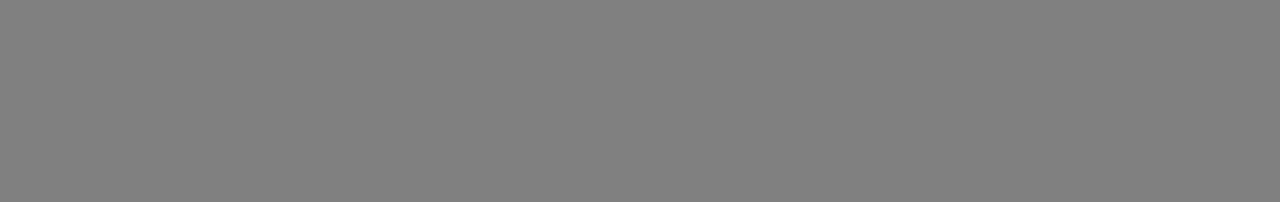
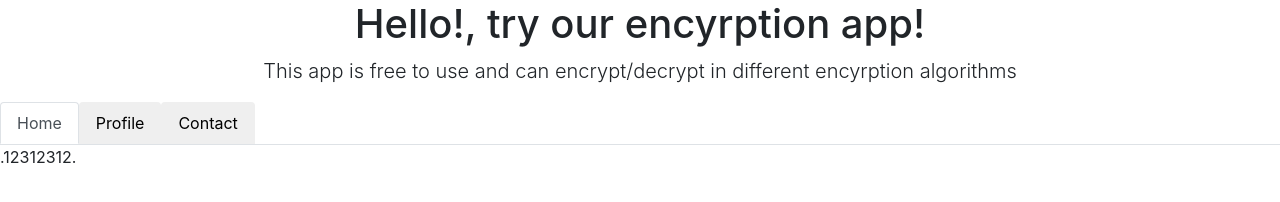
Before and after one commit to mJeylanii/EncryptoJS, a plain HTML site: page index.html in a window 1280 px wide. Drawn offline with nearby package versions, Linux system fonts and the light colour scheme.

Commit message:
Tabbed menu
Added boostrap jsdelivr link and created tabbed menu

```diff
--- a/index.html
+++ b/index.html
@@ -7,10 +7,37 @@
     <meta name="viewport" content="width=device-width, initial-scale=1.0">
     <title>Encrypto</title>
     <link rel="stylesheet" href="styles/main.css">
+    <link rel="stylesheet" href="https://cdn.jsdelivr.net/npm/bootstrap@4.0.0/dist/css/bootstrap.min.css"
+        integrity="sha384-Gn5384xqQ1aoWXA+058RXPxPg6fy4IWvTNh0E263XmFcJlSAwiGgFAW/dAiS6JXm" crossorigin="anonymous">
+
 </head>
 
 <body>
 
+    <h1 class="display-5 text-center">Hello!, try our encyrption app!</h1>
+    <p class="lead text-center">This app is free to use and can encrypt/decrypt in different encyrption algorithms</p>
+
+    <nav>
+        <div class="nav nav-tabs" id="nav-tab" role="tablist">
+            <button class="nav-link active" id="nav-home-tab" data-bs-toggle="tab" data-bs-target="#nav-home"
+                type="button" role="tab" aria-controls="nav-home" aria-selected="true">Home</button>
+            <button class="nav-link" id="nav-profile-tab" data-bs-toggle="tab" data-bs-target="#nav-profile"
+                type="button" role="tab" aria-controls="nav-profile" aria-selected="false">Profile</button>
+            <button class="nav-link" id="nav-contact-tab" data-bs-toggle="tab" data-bs-target="#nav-contact"
+                type="button" role="tab" aria-controls="nav-contact" aria-selected="false">Contact</button>
+        </div>
+    </nav>
+    <div class="tab-content container-sm" id="nav-tabContent">
+        <div class="tab-pane fade show active" id="nav-home" role="tabpanel" aria-labelledby="nav-home-tab">.12312312.
+        </div>
+        <div class="tab-pane fade" id="nav-profile" role="tabpanel" aria-labelledby="nav-profile-tab">...</div>
+        <div class="tab-pane fade" id="nav-contact" role="tabpanel" aria-labelledby="nav-contact-tab">...</div>
+    </div>
+
+    <script src="scripts/script.js"></script>
+    <script src="https://cdn.jsdelivr.net/npm/bootstrap@4.0.0/dist/js/bootstrap.min.js"
+        integrity="sha384-JZR6Spejh4U02d8jOt6vLEHfe/JQGiRRSQQxSfFWpi1MquVdAyjUar5+76PVCmYl"
+        crossorigin="anonymous"></script>
 </body>
 
 </html>
--- a/scripts/script.js
+++ b/scripts/script.js
@@ -0,0 +1 @@
+console.log("Hello world!");
```
